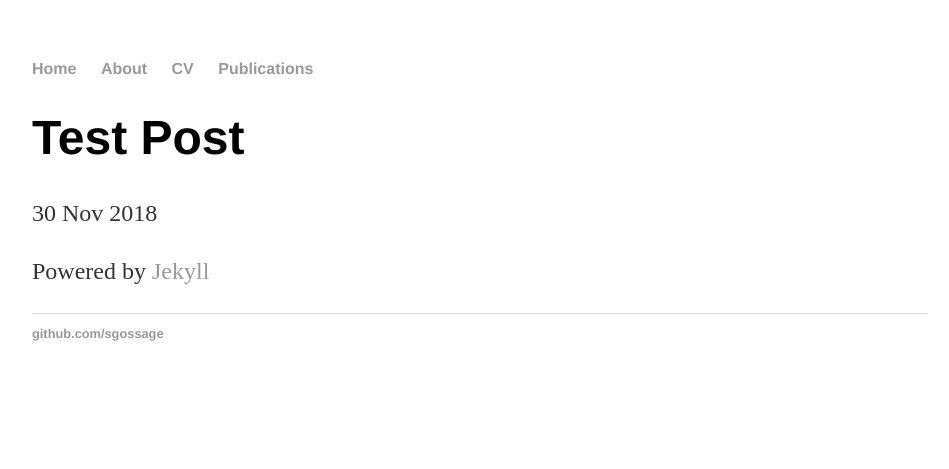
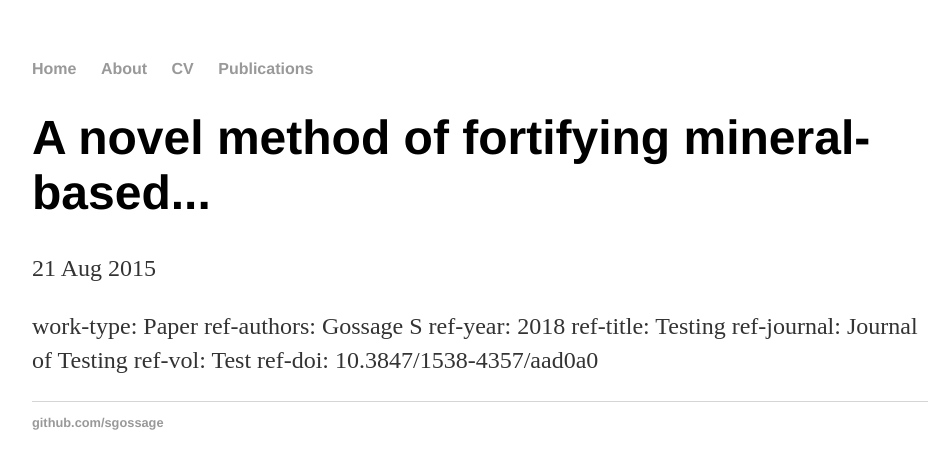
Before and after one commit to sgossage/sgossage.github.io, a Jekyll site: the page built from _posts/2018-11-30-test-post.md, in a window 1280 px wide. Shown: the top 469 px of the page, without its empty margins (160-1109 px from the left). Built offline with Jekyll 4.4.1, drawn with Linux system fonts in a browser that asks for light colours.

```diff
--- a/_posts/2018-11-30-test-post.md
+++ b/_posts/2018-11-30-test-post.md
@@ -1,7 +1,14 @@
 ---
+title: A novel method of fortifying mineral-based...
 layout: post
-title: "Test Post"
-date: 2018-11-30
+category: science
+date: 2015-08-21
 ---
 
-Powered by [Jekyll](http://jekyllrb.com)
+work-type: Paper
+ref-authors: Gossage S
+ref-year: 2018
+ref-title: Testing
+ref-journal: Journal of Testing
+ref-vol: Test
+ref-doi: 10.3847/1538-4357/aad0a0
```
Also changed, not shown: publications/index.html (+23 -7 lines).
